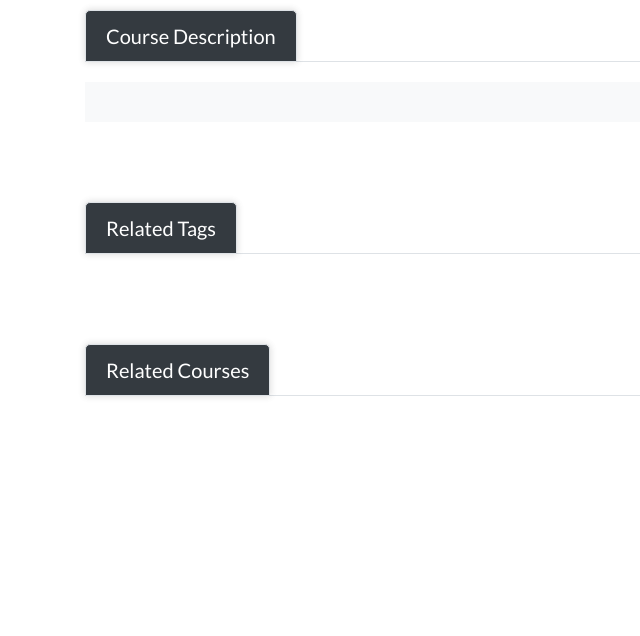
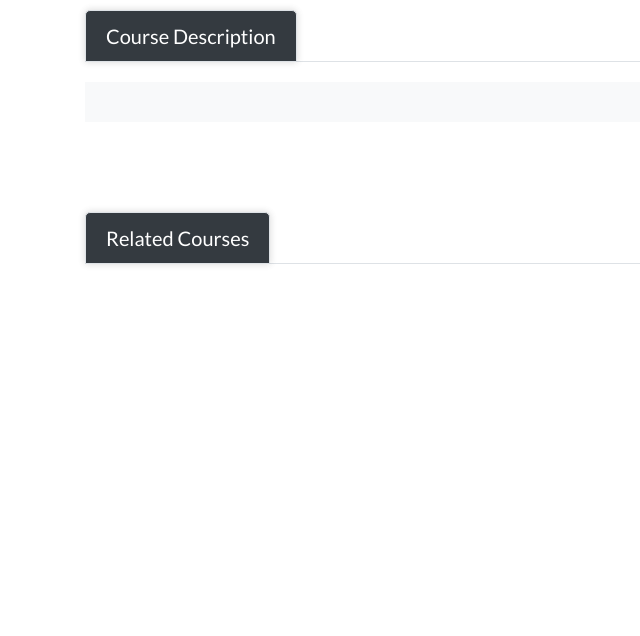
Before and after one commit to priyesh-04/coursebio, a Django app: template courses/templates/courses/course_detail.html in a window 1280 px wide. Shown: the part 413-1049 px from the top of the page, without its empty margins (0-640 px from the left). Run offline with Django 3.2, Linux system fonts and the light colour scheme; the template is opened without the code that fills it, so the values that code supplies are empty; parts of the project's set-up code (start-up, migrations or seed data) failed here and were passed over; some libraries are stand-ins or nearby versions.

Commit message:
recursion error solved, related tags removed

```diff
--- a/courses/models.py
+++ b/courses/models.py
@@ -146,7 +146,7 @@ class Course(models.Model):
 
 	def get_markdown(self):
 		description = self.description
-		markdown_text = markdown(description)
+		# markdown_text = markdown(description)
 		# return mark_safe(markdown_text)
 		return description
 
--- a/courses/templates/courses/course_detail.html
+++ b/courses/templates/courses/course_detail.html
@@ -219,25 +219,6 @@
 				        </ul>
 				    </div>
 				    <div class="bg-light p-3">{{course.get_markdown|safe}}</div>
-				</div>
-			</div>
-
-			<div class="mb-5">
-				<div class="related-tags">
-					<div class="tab-div mt-3 mb-3">
-				        <ul class="nav nav-tabs">
-				          <li class="nav-item">
-				            <a class="nav-link border-bottom active" data-toggle="tab">Related Tags</a>
-				          </li>
-				        </ul>
-				    </div>
-					<ul class="list-inline">
-						{% for tag in related_tags %}
-							<li class="list-inline-item">
-								<a href="/search/?q={{tag}}">{{tag}}</a>
-							</li>
-						{% endfor %}
-					</ul>
 				</div>
 			</div>
 		</div>
```
